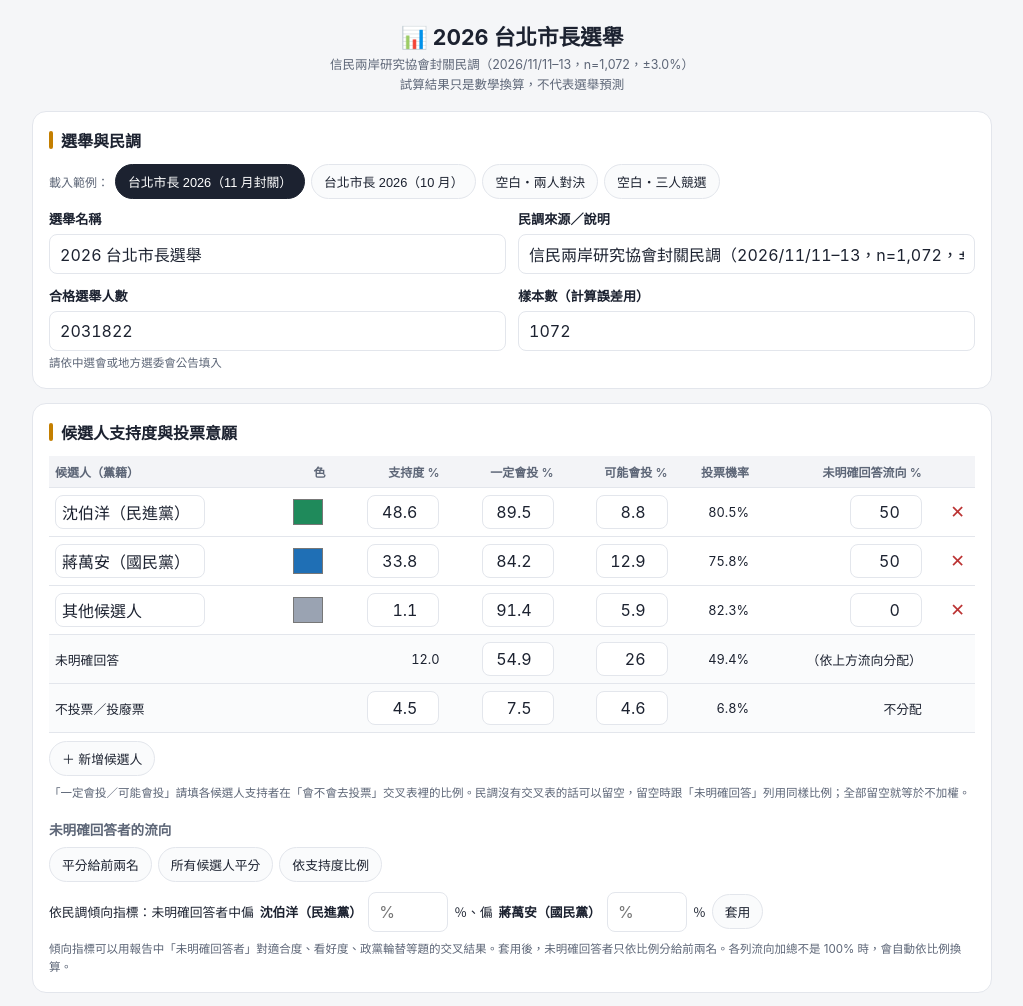
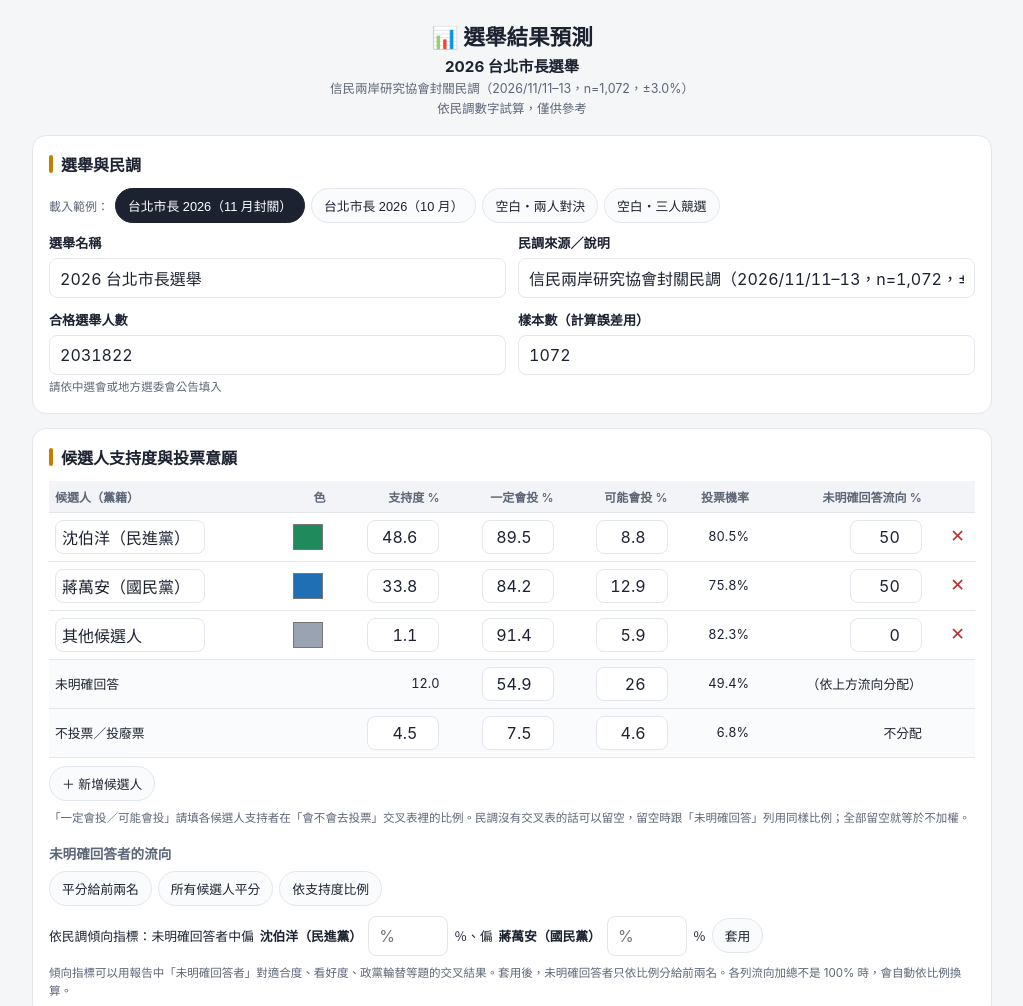
Before and after one commit to kftseng2oo1/election, a plain HTML site: page index.html in a window 1280 px wide. Shown: the top 1006 px of the page, without its empty margins (128-1151 px from the left). Drawn offline with Linux system fonts and the light colour scheme.

Commit message:
頁面標題改為「選舉結果預測」
- 大標固定為「選舉結果預測」，選舉名稱改顯示在副標
- 註記文字統一為「依民調數字試算，僅供參考」
- manifest 名稱、service worker 快取版本 v3

Co-Authored-By: Claude Opus 5.5 <noreply@anthropic.com>
Claude-Session: https://claude.ai/code/session_017a1SUKYLj4ca6e9NaKP5Cd

```diff
--- a/index.html
+++ b/index.html
@@ -3,7 +3,7 @@
 <head>
 <meta charset="UTF-8">
 <meta name="viewport" content="width=device-width, initial-scale=1.0, viewport-fit=cover">
-<title>選舉民調得票試算器（通用版）</title>
+<title>選舉結果預測</title>
 <meta name="theme-color" content="#1c2230">
 <meta name="apple-mobile-web-app-capable" content="yes">
 <meta name="mobile-web-app-capable" content="yes">
@@ -85,8 +85,8 @@ footer{font-size:.7rem;color:var(--sub);text-align:center;line-height:1.6;margin
 </head>
 <body>
 <div class="wrap">
-  <h1 id="h1">📊 選舉民調得票試算器</h1>
-  <p class="lead" id="leadSrc">輸入任何縣市、任何選舉的民調數字，換算成票數<br>試算結果只是數學換算，不代表選舉預測</p>
+  <h1 id="h1">📊 選舉結果預測</h1>
+  <p class="lead" id="leadSrc">輸入任何縣市、任何選舉的民調數字，換算成票數<br>依民調數字試算，僅供參考</p>
 
   <!-- 0. 基本設定 -->
   <div class="card">
@@ -348,9 +348,9 @@ footer{font-size:.7rem;color:var(--sub);text-align:center;line-height:1.6;margin
     S.lvOn=$('lvOn').checked; S.lvTurn=$('lvTurn').checked;
     S.w=[f($('w1').value,90),f($('w2').value,55),f($('w3').value,15)];
 
-    $('h1').textContent='📊 '+(S.title||'選舉民調得票試算器');
-    $('leadSrc').innerHTML=(S.source?esc(S.source)+'<br>':'輸入任何縣市、任何選舉的民調數字，換算成票數<br>')+'試算結果只是數學換算，不代表選舉預測';
-    document.title=(S.title||'選舉民調')+'・得票試算';
+    $('leadSrc').innerHTML=(S.title?'<b style="color:var(--ink);font-size:.95rem">'+esc(S.title)+'</b><br>':'')
+      +(S.source?esc(S.source)+'<br>':(S.title?'':'輸入任何縣市、任何選舉的民調數字，換算成票數<br>'))+'依民調數字試算，僅供參考';
+    document.title='選舉結果預測'+(S.title?'・'+S.title:'');
 
     const e=f(S.e,0), n=f(S.n,1000), r=S.r/100, lv=S.lvOn, lvTurn=lv&&S.lvTurn, one=S.lvMode==='one';
     $('lvBox').classList.toggle('off',!lv);
@@ -526,7 +526,7 @@ footer{font-size:.7rem;color:var(--sub);text-align:center;line-height:1.6;margin
     ctx.font=`700 30px ${FONT}`;
     ctx.fillText(fitText(ctx,R.diff2,W-120),W/2,yD+48);
     ctx.fillStyle='#8a92a3'; ctx.font=`400 24px ${FONT}`;
-    ctx.fillText(fitText(ctx,`投票率 ${R.turnout}${R.lv?'｜已含投票意願加權':''}｜試算結果只是數學換算，不代表選舉預測`,W-80),W/2,yD+108);
+    ctx.fillText(fitText(ctx,`投票率 ${R.turnout}${R.lv?'｜已含投票意願加權':''}｜依民調數字試算，僅供參考`,W-80),W/2,yD+108);
   }
 
   const shareMsg=t=>{ $('shareMsg').textContent=t; clearTimeout(shareMsg.tm); shareMsg.tm=setTimeout(()=>$('shareMsg').textContent='',4000); };
@@ -558,7 +558,7 @@ footer{font-size:.7rem;color:var(--sub);text-align:center;line-height:1.6;margin
     const lines=[`📊 ${R.title}`];
     if (R.source) lines.push(R.source);
     R.items.forEach((it,k)=>lines.push(`${k+1}. ${it.name}：${(it.share*100).toFixed(2)}%`+(R.hasE?`（${fmt(it.votes)} 票）`:'')));
-    lines.push(R.diff, `投票率 ${R.turnout}${R.lv?'，已含投票意願加權':''}`, '※ 試算結果只是數學換算，不代表選舉預測');
+    lines.push(R.diff, `投票率 ${R.turnout}${R.lv?'，已含投票意願加權':''}`, '※ 依民調數字試算，僅供參考');
     if (/^https:/.test(location.href) && location.hostname.endsWith('github.io')) lines.push(location.origin+location.pathname);
     const url='https://line.me/R/share?text='+encodeURIComponent(lines.join('\n'));
     const w=window.open(url,'_blank');
--- a/sw.js
+++ b/sw.js
@@ -1,5 +1,5 @@
 // 選舉民調得票試算器 — 離線快取
-const CACHE = 'election-v2';
+const CACHE = 'election-v3';
 const ASSETS = ['./', './index.html', './manifest.webmanifest', './icon-192.png', './icon-512.png', './apple-touch-icon.png'];
 
 self.addEventListener('install', e => {
```
Also changed, not shown: manifest.webmanifest, 1 other file.
